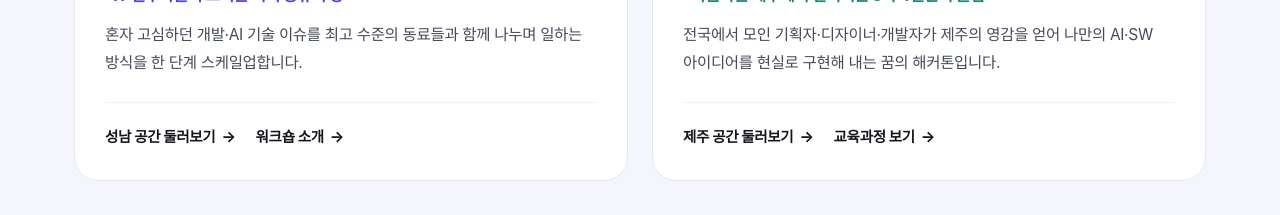
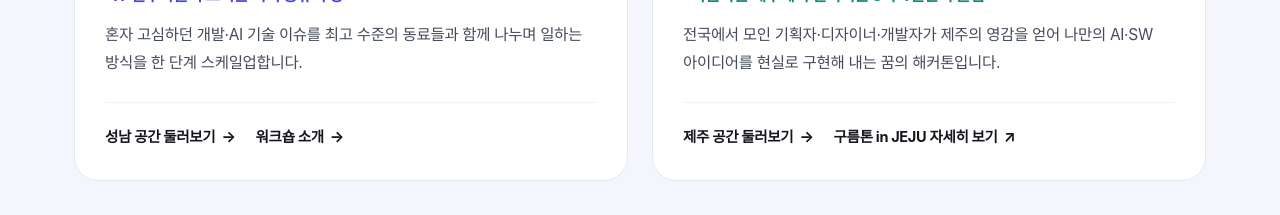
Before and after one commit to gain-0525/KHP_landingPage, a React (Vite) app: page / in a window 1280 px wide. Shown: the part 2620-2835 px from the top of the page. Built offline with nearby package versions, Linux system fonts and the light colour scheme; a web font is replaced by a local one.

Commit message:
[Fix] 외부 링크 수정

```diff
--- a/src/components/home/ActivitySection.tsx
+++ b/src/components/home/ActivitySection.tsx
@@ -98,12 +98,16 @@
                   </span>
                 </Link>
 
-                <Link to="/programs/courses">
-                  교육과정 보기
+                <a
+                  href="https://9oormthon.goorm.io/"
+                  target="_blank"
+                  rel="noopener noreferrer"
+                >
+                  구름톤 in JEJU 자세히 보기
                   <span className="btn__arw" aria-hidden="true">
-                    →
+                    ↗
                   </span>
-                </Link>
+                </a>
               </div>
             </div>
           </article>
--- a/src/components/home/EcoSystemSection.tsx
+++ b/src/components/home/EcoSystemSection.tsx
@@ -1,5 +1,3 @@
-import { Link } from "react-router-dom";
-
 import "./EcosystemSection.css";
 
 const EcosystemSection = () => {
@@ -83,21 +81,29 @@
             </span>
           </a>
 
-          <Link className="eco__it" to="/space/space">
+          <a
+            className="eco__it"
+            href="https://9oormthon.goorm.io/"
+            target="_blank"
+            rel="noopener noreferrer"
+            >
             <span className="eco__tag">해커톤</span>
-            <h3 className="eco__t">구름톤 in JEJU</h3>
+
+            <h3 className="eco__t">
+                구름톤 in JEJU
+            </h3>
 
             <p className="eco__d">
-              제주에서 3박 4일간 진행되는 해커톤
+                제주에서 3박 4일간 진행되는 해커톤
             </p>
 
             <span className="eco__go">
-              자세히 보기
-              <span className="btn__arw" aria-hidden="true">
-                →
-              </span>
+                자세히 보기
+                <span className="btn__arw" aria-hidden="true">
+                ↗
+                </span>
             </span>
-          </Link>
+            </a>
         </div>
       </div>
     </section>
```
